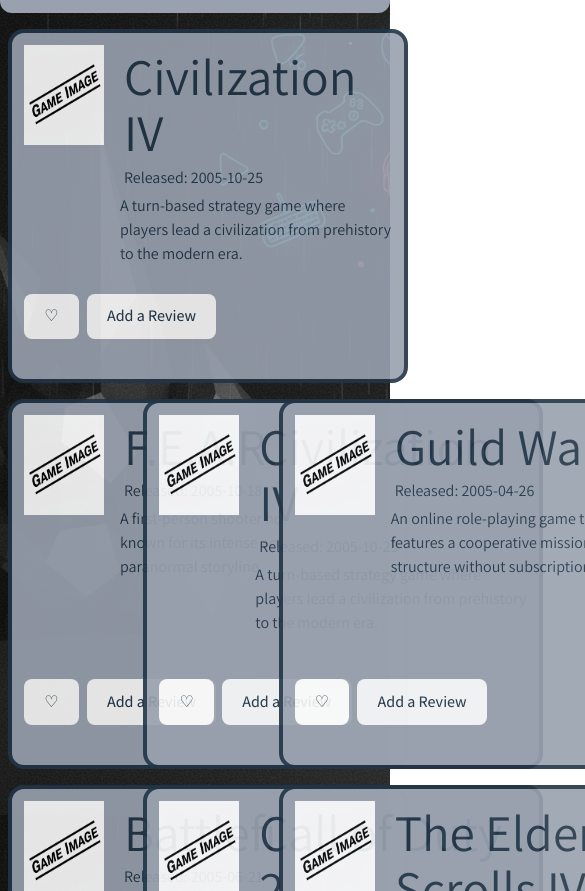
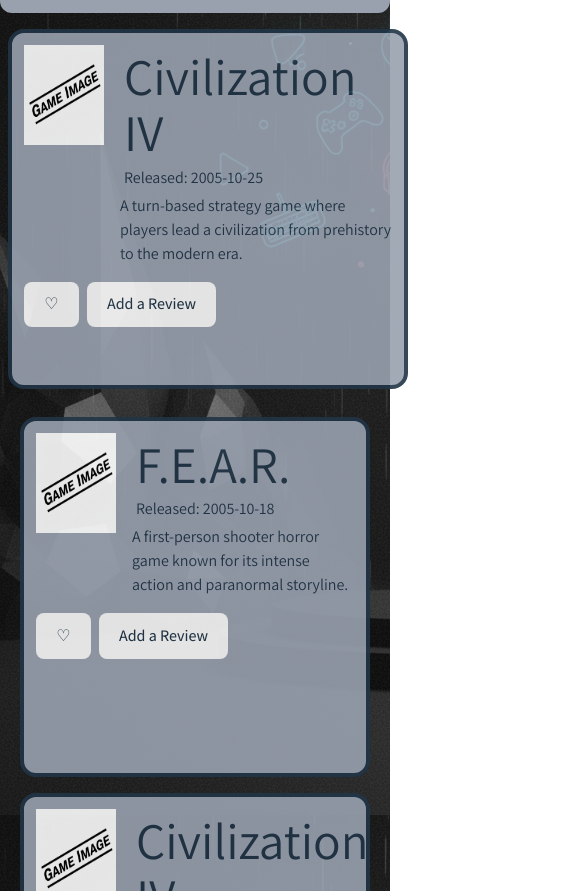
Before and after one commit to Yovel-sys/first-project-video-games, a React (Vite) app: page / in a window 390 px wide. Shown: the part 209-1100 px from the top of the page, 585 px wide, since content can reach past the window. Built offline with nearby package versions, Linux system fonts and the light colour scheme.

Commit message:
moved localstorage logic to initial games component

```diff
--- a/src/App.jsx
+++ b/src/App.jsx
@@ -5,19 +5,8 @@
 import { BrowserRouter, Route, Routes, Link } from "react-router";
 import Page404 from "./pages/404Page";
 import MyLibrary from "./pages/MyLibrary";
-import { games } from "./data";
 import { useState } from "react";
-
-const initialAllGAmes = () => {
-  const gamesFromLS = localStorage.getItem("allMyGames");
-  if (gamesFromLS) {
-    return JSON.parse(gamesFromLS);
-  }
-  return games;
-};
-const saveGamesToLS = (gm) => {
-  localStorage.setItem("allMyGames", JSON.stringify(gm));
-};
+import { initialAllGAmes, saveGamesToLS } from "./initialGames";
 
 export default function App() {
   const [allGames, setAllGames] = useState(initialAllGAmes());
@@ -47,6 +36,7 @@
       }
       return count;
     }, 0);
+    console.log(newLikeCount);
     setLikeCount(newLikeCount);
   }
   return (
--- a/src/components/GameCard.jsx
+++ b/src/components/GameCard.jsx
@@ -8,9 +8,12 @@
   isReviewing,
   handleReviewButton,
   handleReviewText,
+  className,
 }) {
   return (
-    <div className="flex flex-col h-full w-100 bg-gray-400 opacity-90 border-4 p-3 pb-10 m-2 rounded-2xl">
+    <div
+      className={`h-90 w-100 bg-gray-400 opacity-90 border-4 p-3 pb-10 m-2 rounded-2xl ${className}`}
+    >
       <div className="flex items-start flex-grow mb-4">
         <img src={gameImagePlaceolder} alt="" className="h-25 w-20 mr-4" />
         <div>
--- /dev/null
+++ b/src/initialGames.jsx
@@ -0,0 +1,12 @@
+import { games } from "./data";
+
+export const initialAllGAmes = () => {
+  const gamesFromLS = localStorage.getItem("allMyGames");
+  if (gamesFromLS) {
+    return JSON.parse(gamesFromLS);
+  }
+  return games;
+};
+export const saveGamesToLS = (gm) => {
+  localStorage.setItem("allMyGames", JSON.stringify(gm));
+};
--- a/src/pages/HomePage.jsx
+++ b/src/pages/HomePage.jsx
@@ -40,13 +40,13 @@
           searchText={searchText}
         />
         <GameOfTheDay games={games} />
-        <div className="grid grid-cols-3 gap-4">
+        <div className="flex flex-wrap justify-center p-3">
           {games.map((game) => {
-            //{shuffledGames.map((game) => {
             const lowerCaseGameName = game.gameName.toLowerCase();
             if (lowerCaseGameName.includes(searchText.toLowerCase()))
               return (
                 <GameCard
+                  className="w-full sm:w-[calc(45%-1rem)] lg:w-[calc(30%-1rem)]"
                   key={game.id}
                   handleLike={handleLike}
                   game={game}
```
